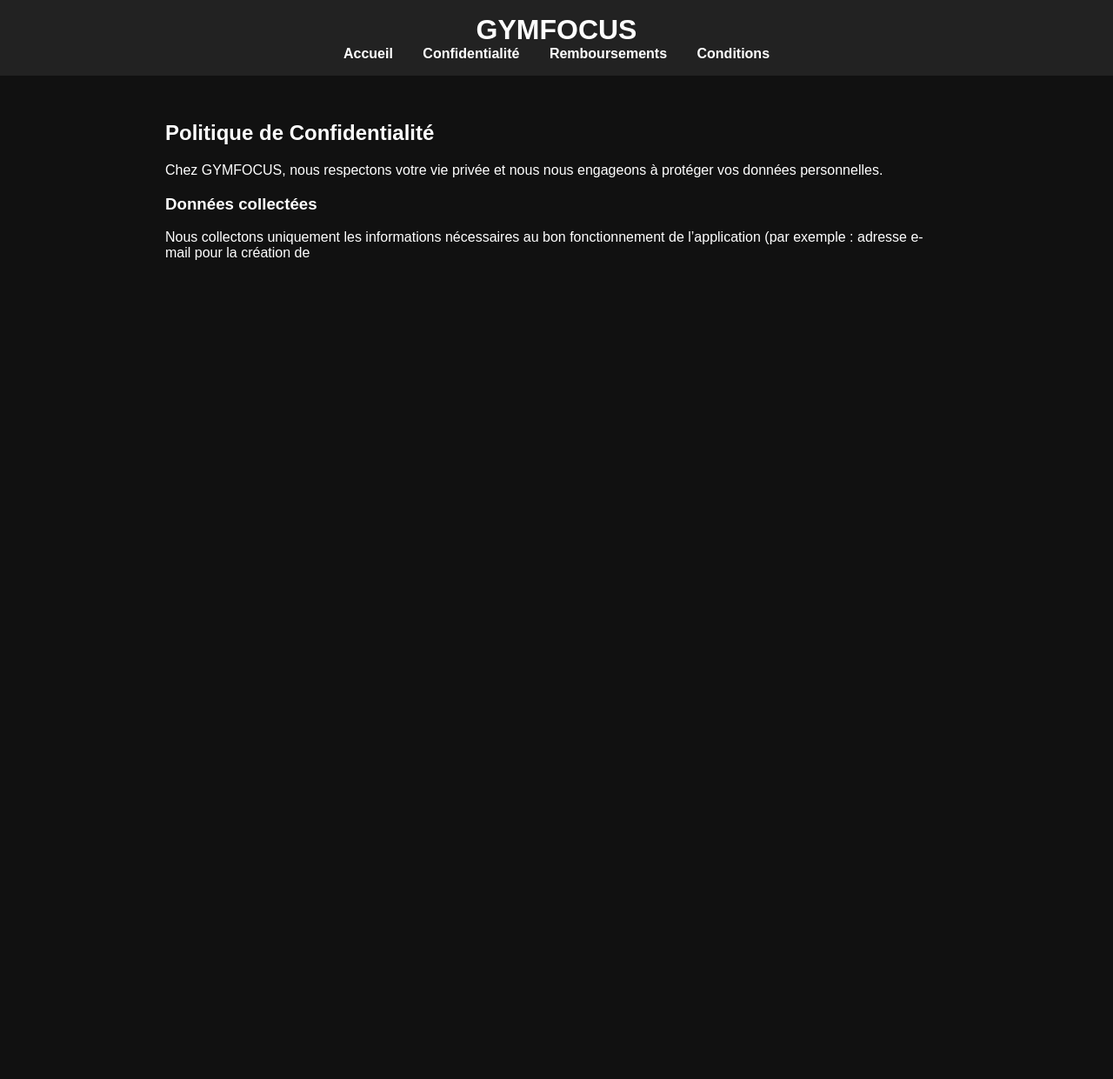
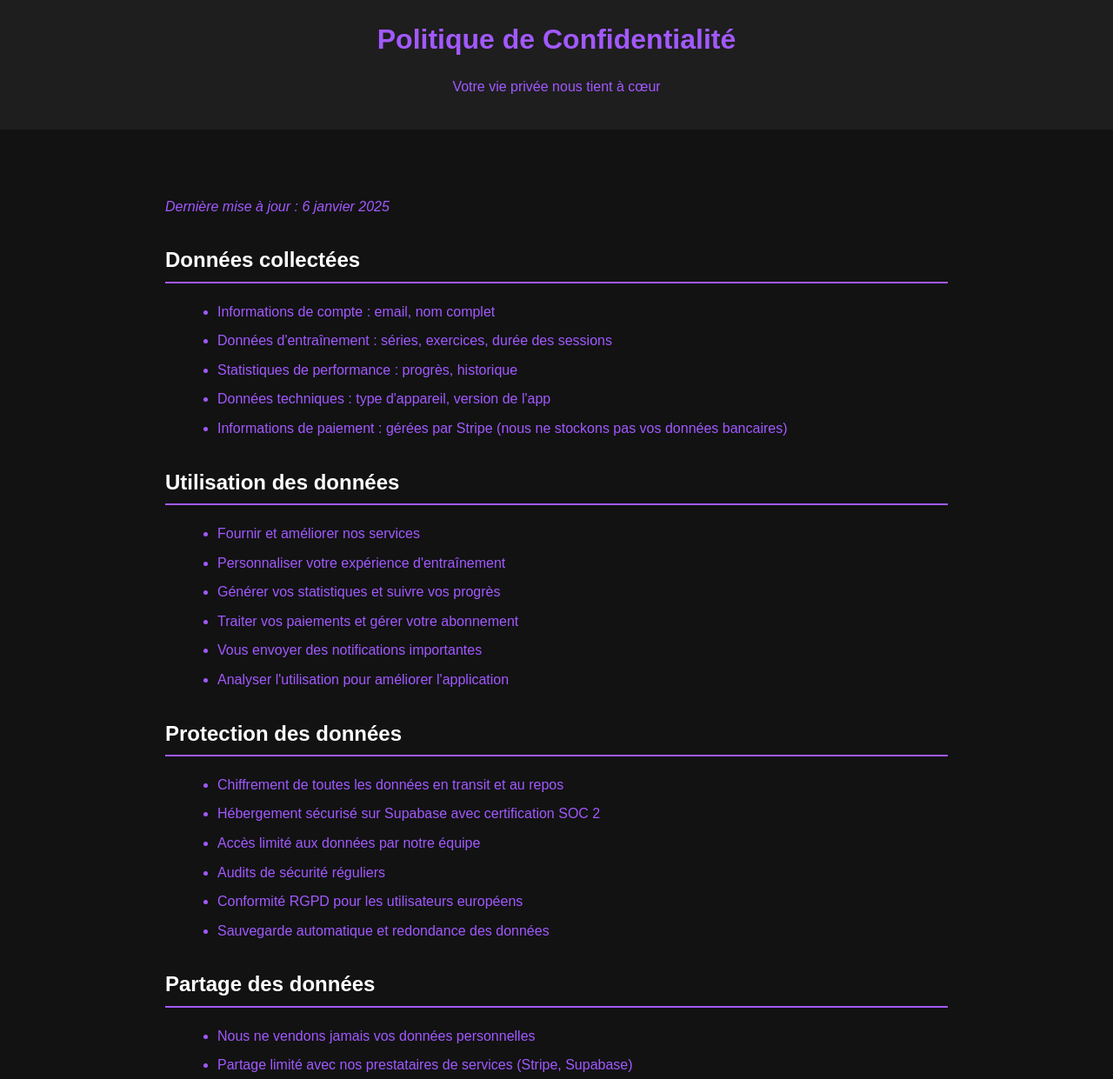
Before and after one commit to gymfocus-svg/GymFocus, a plain HTML site: page privacy.html in a window 1280 px wide. Shown: the top 1241 px of the page at 87% size. Before the commit the page ends 800 px from the top, so only its background shows below. Drawn offline with Linux system fonts and the light colour scheme.

Commit message:
Update privacy.html

```diff
--- a/privacy.html
+++ b/privacy.html
@@ -3,60 +3,122 @@
 <head>
   <meta charset="UTF-8">
   <meta name="viewport" content="width=device-width, initial-scale=1.0">
-  <title>Politique de Confidentialité - GYMFOCUS</title>
+  <title>Politique de Confidentialité - GymFocus</title>
   <style>
     body {
+      font-family: Arial, sans-serif;
+      background-color: #121212;
+      color: #a259ff;
       margin: 0;
-      font-family: Arial, sans-serif;
-      background-color: #111;
-      color: white;
-      display: flex;
-      flex-direction: column;
-      min-height: 100vh;
+      padding: 0;
+      line-height: 1.6;
     }
     header {
-      background-color: #222;
-      padding: 1rem;
+      background-color: #1e1e1e;
+      padding: 20px;
       text-align: center;
     }
     header h1 {
       margin: 0;
-    }
-    nav a {
-      color: white;
-      margin: 0 15px;
-      text-decoration: none;
-      font-weight: bold;
-    }
-    nav a:hover {
-      color: #00aaff;
+      font-size: 2em;
+      color: #a259ff;
     }
     main {
-      flex: 1;
-      padding: 2rem;
       max-width: 900px;
-      margin: auto;
+      margin: 40px auto;
+      padding: 20px;
+    }
+    h2 {
+      color: #ffffff;
+      border-bottom: 2px solid #a259ff;
+      padding-bottom: 5px;
+      margin-top: 30px;
+    }
+    ul {
+      margin: 10px 0 20px 20px;
+    }
+    li {
+      margin-bottom: 8px;
     }
     footer {
-      background-color: #222;
-      padding: 1rem;
+      background-color: #1e1e1e;
       text-align: center;
+      padding: 15px;
+      margin-top: 40px;
+      color: #777;
+    }
+    a {
+      color: #a259ff;
+      text-decoration: none;
+    }
+    a:hover {
+      text-decoration: underline;
     }
   </style>
 </head>
 <body>
   <header>
-    <h1>GYMFOCUS</h1>
-    <nav>
-      <a href="index.html">Accueil</a>
-      <a href="privacy.html">Confidentialité</a>
-      <a href="refund-policy.html">Remboursements</a>
-      <a href="terms.html">Conditions</a>
-    </nav>
+    <h1>Politique de Confidentialité</h1>
+    <p>Votre vie privée nous tient à cœur</p>
   </header>
 
   <main>
-    <h2>Politique de Confidentialité</h2>
-    <p>Chez GYMFOCUS, nous respectons votre vie privée et nous nous engageons à protéger vos données personnelles.</p>
-    <h3>Données collectées</h3>
-    <p>Nous collectons uniquement les informations nécessaires au bon fonctionnement de l’application (par exemple : adresse e-mail pour la création de
+    <p><em>Dernière mise à jour : 6 janvier 2025</em></p>
+
+    <h2>Données collectées</h2>
+    <ul>
+      <li>Informations de compte : email, nom complet</li>
+      <li>Données d'entraînement : séries, exercices, durée des sessions</li>
+      <li>Statistiques de performance : progrès, historique</li>
+      <li>Données techniques : type d'appareil, version de l'app</li>
+      <li>Informations de paiement : gérées par Stripe (nous ne stockons pas vos données bancaires)</li>
+    </ul>
+
+    <h2>Utilisation des données</h2>
+    <ul>
+      <li>Fournir et améliorer nos services</li>
+      <li>Personnaliser votre expérience d'entraînement</li>
+      <li>Générer vos statistiques et suivre vos progrès</li>
+      <li>Traiter vos paiements et gérer votre abonnement</li>
+      <li>Vous envoyer des notifications importantes</li>
+      <li>Analyser l'utilisation pour améliorer l'application</li>
+    </ul>
+
+    <h2>Protection des données</h2>
+    <ul>
+      <li>Chiffrement de toutes les données en transit et au repos</li>
+      <li>Hébergement sécurisé sur Supabase avec certification SOC 2</li>
+      <li>Accès limité aux données par notre équipe</li>
+      <li>Audits de sécurité réguliers</li>
+      <li>Conformité RGPD pour les utilisateurs européens</li>
+      <li>Sauvegarde automatique et redondance des données</li>
+    </ul>
+
+    <h2>Partage des données</h2>
+    <ul>
+      <li>Nous ne vendons jamais vos données personnelles</li>
+      <li>Partage limité avec nos prestataires de services (Stripe, Supabase)</li>
+      <li>Données anonymisées pour l'analyse et l'amélioration</li>
+      <li>Divulgation uniquement si requis par la loi</li>
+      <li>Aucun partage avec des tiers à des fins marketing</li>
+    </ul>
+
+    <h2>Vos droits</h2>
+    <p>
+      Vous avez le droit d'accéder, de modifier, de supprimer vos données personnelles ou de limiter leur traitement.
+      Vous pouvez également demander la portabilité de vos données ou vous opposer à leur traitement.
+      Pour exercer ces droits, contactez-nous à : <a href="mailto:contactgymfocus@gmail.com">contactgymfocus@gmail.com</a>
+    </p>
+
+    <h2>Nous contacter</h2>
+    <p>
+      Pour toute question concernant cette politique de confidentialité ou le traitement de vos données, contactez-nous à :
+      <strong>Support 100% digital – contactgymfocus@gmail.com</strong>
+    </p>
+  </main>
+
+  <footer>
+    &copy; 2025 GymFocus - Tous droits réservés
+  </footer>
+</body>
+</html>
```
